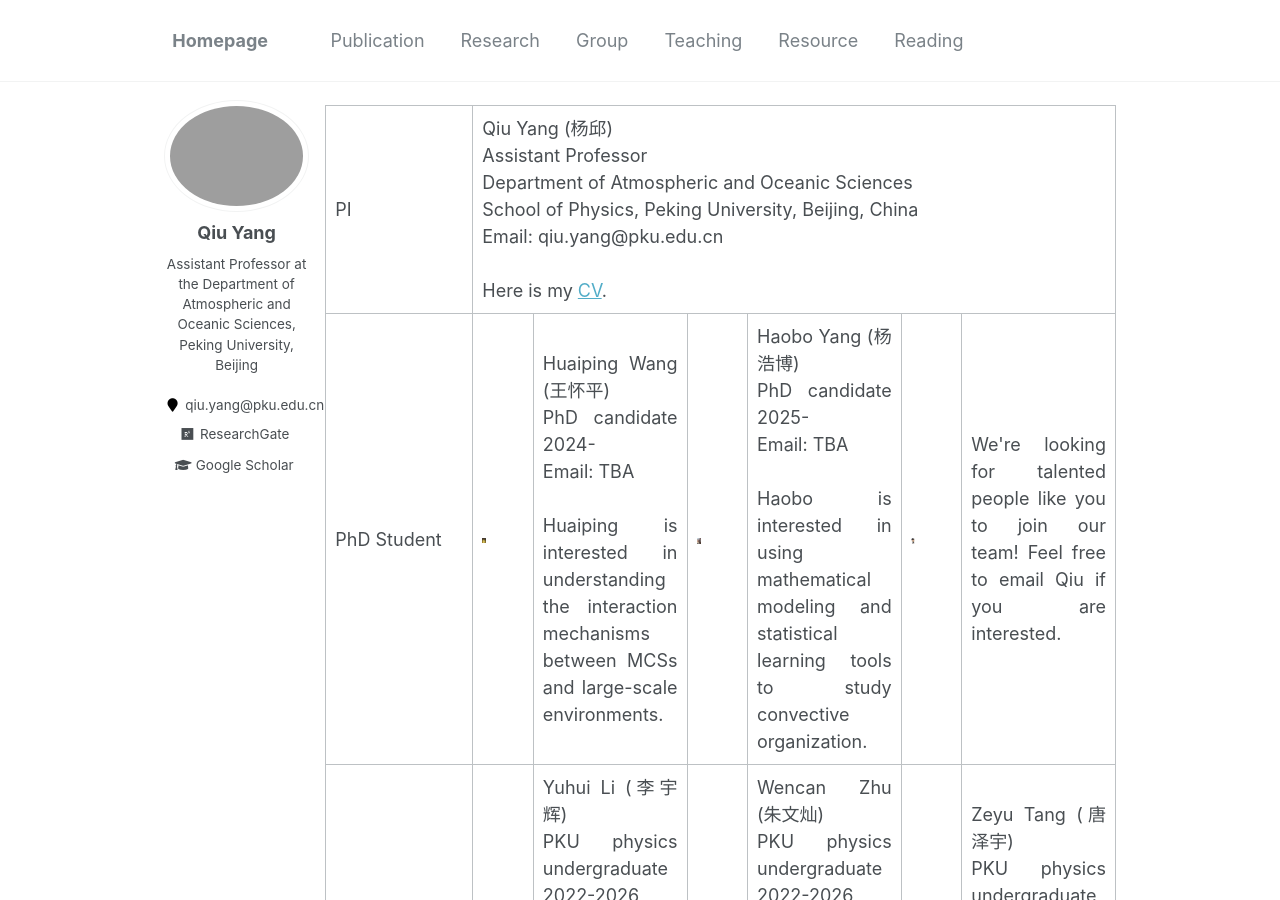
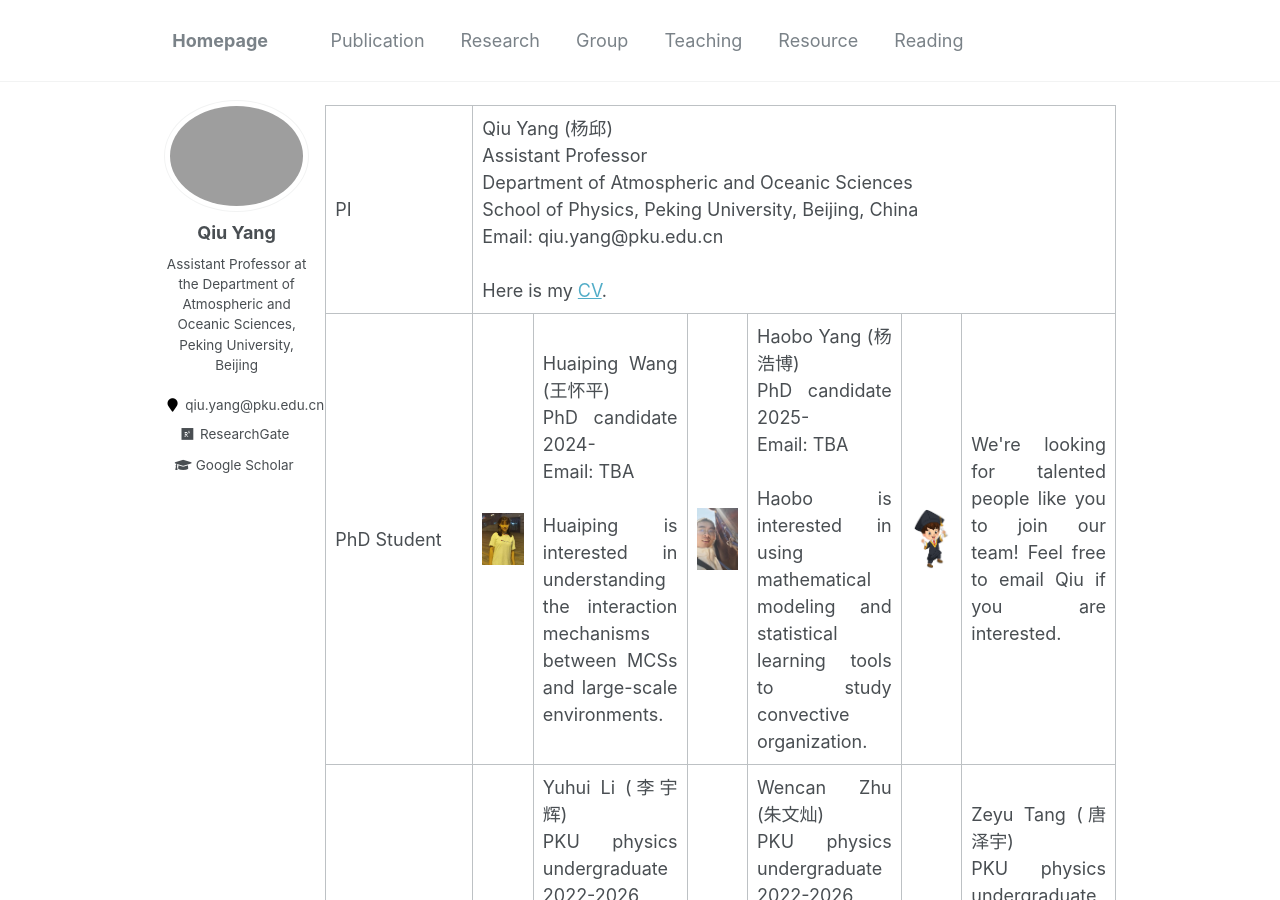
Before and after one commit to qiuyang50/qiuyang50.github.io, a Jekyll site: the page built from _pages/group.md, in a window 1280 px wide and 900 px high. Built offline with Jekyll 4.4.1, drawn with Linux system fonts in a browser that asks for light colours.

Commit message:
Update group.md

```diff
--- a/_pages/group.md
+++ b/_pages/group.md
@@ -14,20 +14,20 @@ author_profile: true
   </tr>
   <tr>
     <td width="10%">PhD Student</td>
-    <td width="10%"><img src="/images/HuaipingWang_2024PhD.jpg" alt="drawing" width="10%"/></td>
+    <td width="10%"><img src="/images/HuaipingWang_2024PhD.jpg" alt="drawing"/></td>
     <td width="20%">Huaiping Wang (王怀平)<br>PhD candidate 2024-<br>Email: TBA <br><br>Huaiping is interested in understanding the interaction mechanisms between MCSs and large-scale environments.</td>
-    <td width="10%"><img src="/images/HaoboYang_2025PhD.jpg"    alt="drawing" width="10%"/></td>
+    <td width="10%"><img src="/images/HaoboYang_2025PhD.jpg"    alt="drawing"/></td>
     <td width="20%">Haobo Yang (杨浩博)<br>PhD candidate 2025-<br>Email: TBA <br><br>Haobo is interested in using mathematical modeling and statistical learning tools to study convective organization.</td>
-    <td width="10%"><img src="/images/future_student.jpg"       alt="drawing" width="10%"/></td>
+    <td width="10%"><img src="/images/future_student.jpg"       alt="drawing"/></td>
     <td width="20%">We're looking for talented people like you to join our team! Feel free to email Qiu if you are interested.</td>
   </tr>
   <tr>
     <td width="10%">Undergraduate Student</td>
-    <td width="10%"><img src="/images/YuhuiLi_2022Undergraduate.jpg"   alt="drawing" width="10%"/></td>
+    <td width="10%"><img src="/images/YuhuiLi_2022Undergraduate.jpg"   alt="drawing"/></td>
     <td width="20%">Yuhui Li (李宇辉) <br>PKU physics undergraduate 2022-2026<br>Email: TBA <br><br>Yuhui is interested in building simple math models to understand the essential mechanisms related to convective self-aggregation.</td>
-    <td width="10%"><img src="/images/WencanZhu_2022Undergraduate.jpg" alt="drawing" width="10%"/></td>
+    <td width="10%"><img src="/images/WencanZhu_2022Undergraduate.jpg" alt="drawing"/></td>
     <td width="20%">Wencan Zhu (朱文灿)<br>PKU physics undergraduate 2022-2026<br>Email: TBA <br><br>Wencan is interested in using machine learning tools to explore the fundamental mechanisms and predictability related to MCSs.</td>
-    <td width="10%"><img src="/images/ZeyuTang_2022Undergraduate.jpg"  alt="drawing" width="10%"/></td>
+    <td width="10%"><img src="/images/ZeyuTang_2022Undergraduate.jpg"  alt="drawing"/></td>
     <td width="20%">Zeyu Tang (唐泽宇)<br>PKU physics undergraduate 2022-2026<br>Email: TBA <br><br>Zeyu is interested in developing fundamental theories to explain essential features of MCSs.</td>
   </tr>
 </table>
```
